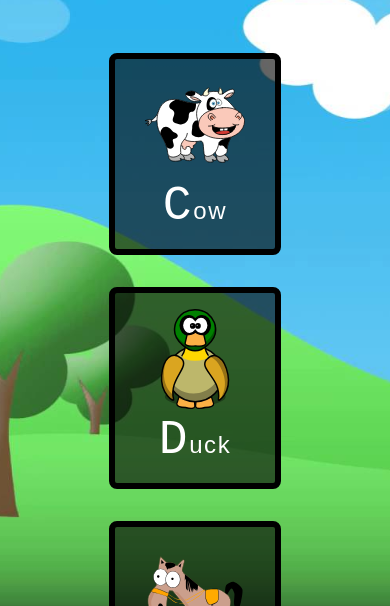
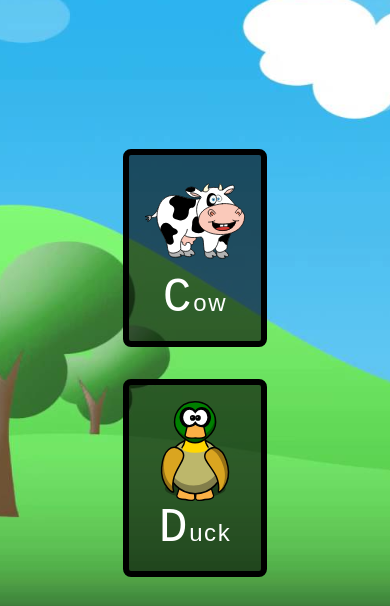
Before and after one commit to vanessacl/Animal-Sounds, a plain HTML site: page index.html in a window 390 px wide. Shown: the part 183-789 px from the top of the page. Drawn offline with Linux system fonts and the light colour scheme; a web font is replaced by a local one.

Commit message:
Added responsive design

```diff
--- a/style.css
+++ b/style.css
@@ -1,3 +1,7 @@
+* {
+  box-sizing: border-box;
+}
+
 body {
   background: url(./img/outdoors.jpg) no-repeat center center fixed;
   background-size: cover;
@@ -7,15 +11,11 @@ body {
 
 body,
 html {
+  overflow-x: hidden;
+  height: auto;
   margin: 0;
   padding: 0;
   font-family: sans-serif;
-}
-
-.main{
-  display: flex;
-  flex-direction: column;
-  flex-wrap: wrap;
 }
 
 .title {
@@ -29,7 +29,7 @@ html {
 
 .card {
   display: flex;
-  flex-direction: row;
+  flex-direction: column;
   justify-content: center;
 }
 
@@ -45,12 +45,10 @@ img {
   justify-content: center;
   align-items: center;
   align-content: center;
-  /*display: grid;
-  grid-template-columns: repeat(4, 1fr);
-  justify-items: center;
-  align-content: center;
-  align-items: center;
-  justify-content: center;*/
+  width: 100%;
+  height: 100%;
+  margin-top: 3rem;
+  padding: 3rem;
 }
 
 .key {
@@ -59,10 +57,16 @@ img {
   margin: 1rem;
   padding: 1rem;
   transition: all 0.8s ease;
-  width: 8rem;
   text-align: center;
   color: white;
   background: rgba(0, 0, 0, 0.6);
+  display: flex;
+  flex-direction: column;
+  flex-basis: 20%;
+  justify-content: center;
+  align-items: center;
+  align-content: center;
+  width: 100%;
 }
 
 .playing {
```
